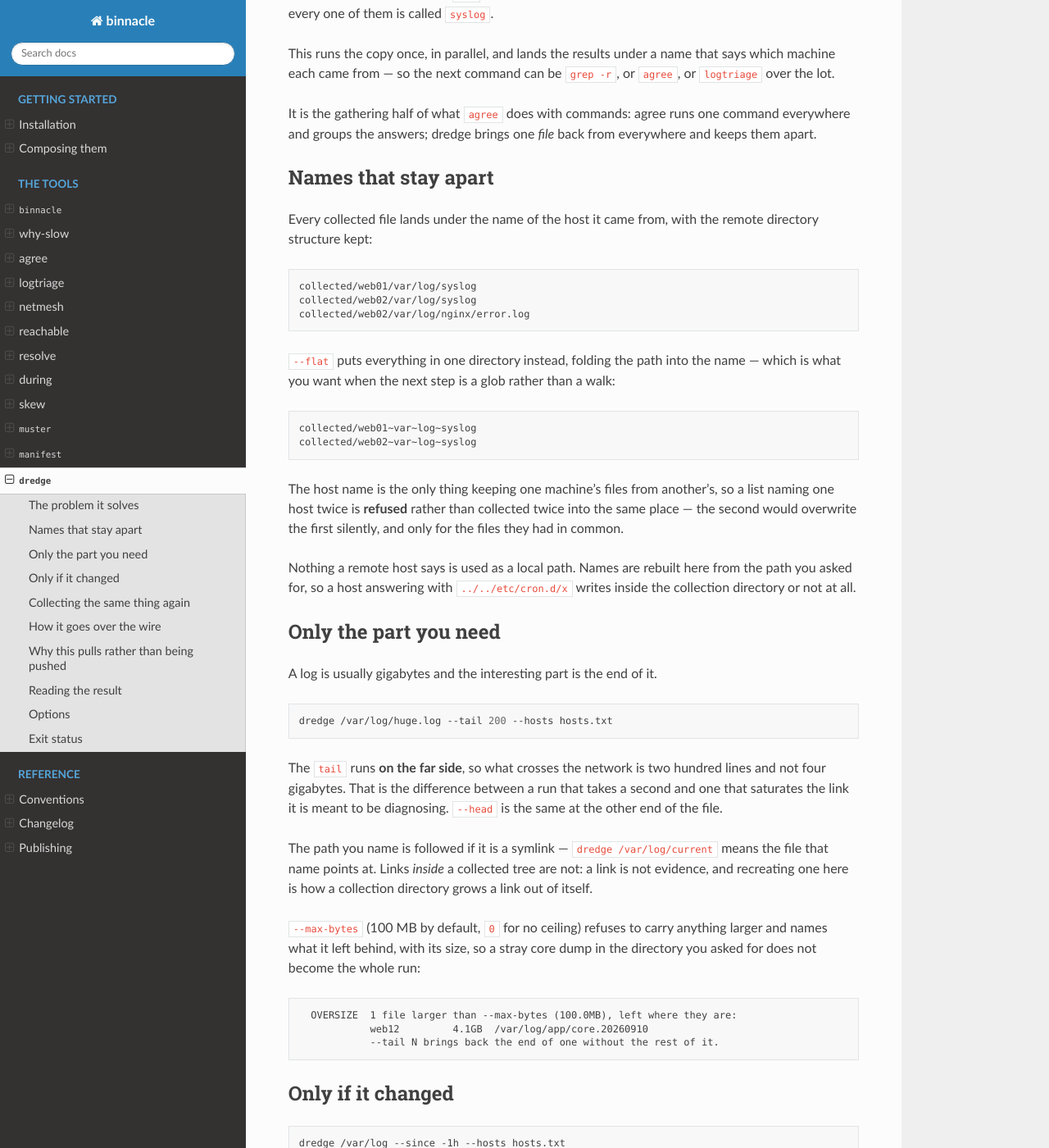
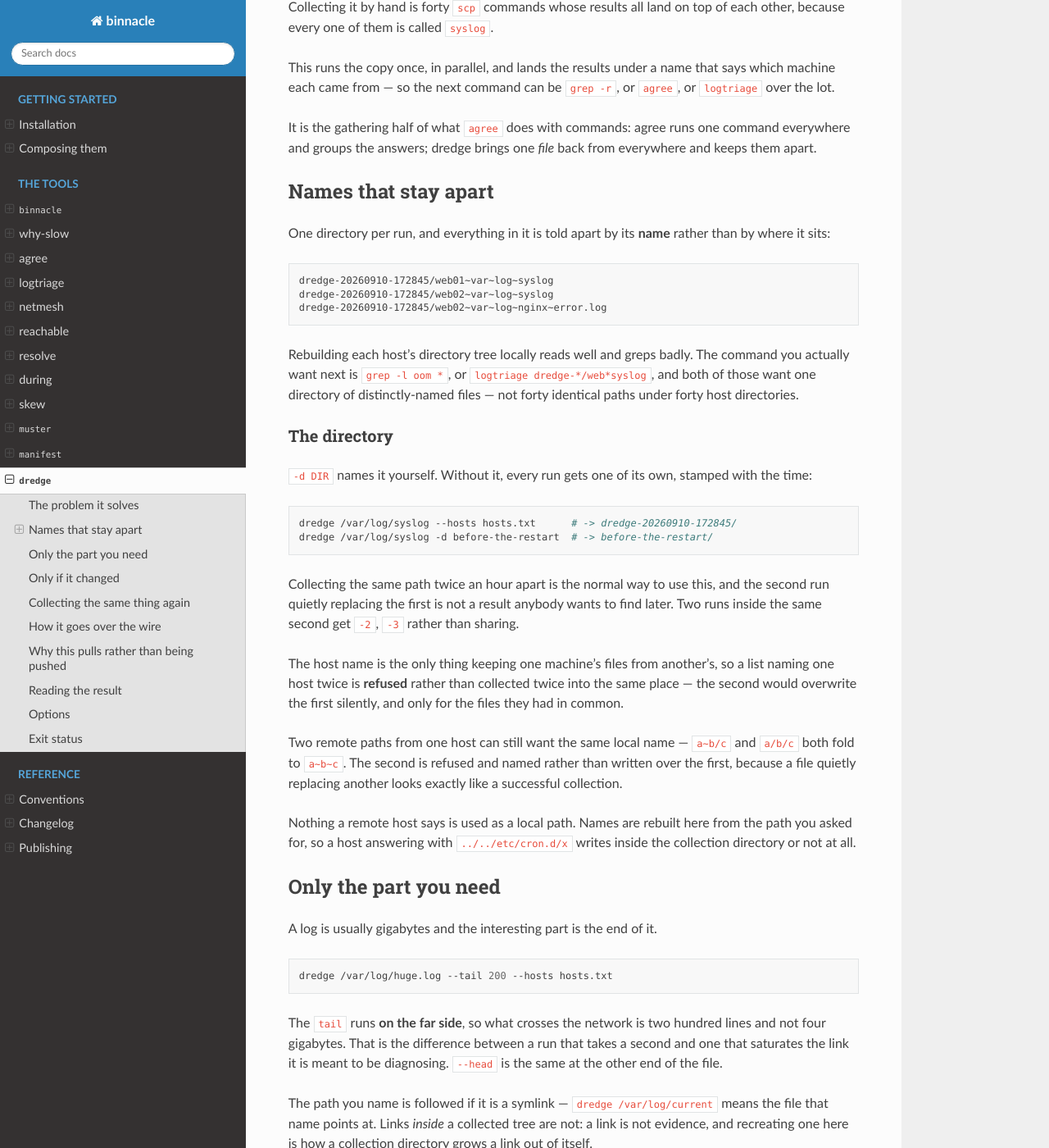
Before and after one commit to MartinGallagher-code/binnacle, a Sphinx documentation site: the page built from docs/tools/dredge.md, in a window 1280 px wide and 1400 px high, scrolled down 430 px. Shown: the whole window at 82% size. Built offline with Sphinx 7.4.7 and the Read the Docs theme 3.1.0, drawn with Linux system fonts in a browser that asks for light colours; some of the changed text lies outside the part shown.

Commit message:
dredge: one directory of named files, not a rebuilt tree
Every collected file went to collected/<host>/<the remote path>, so
forty machines produced forty identical paths under forty host
directories. That reads well and greps badly, and grepping is what
happens next: the command you actually want is `grep -l oom *`, or
`logtriage dredge-*/web*syslog`, and both want one directory whose names
tell the files apart rather than a walk.

    dredge-20260910-172845/web01~var~log~syslog
    dredge-20260910-172845/web02~var~log~nginx~error.log

-d DIR names the directory. Without it each run now gets one of its own,
stamped with the time, rather than every run landing in collected/ on
top of the last one. Collecting the same path twice an hour apart is the
normal way to use this and the second run quietly replacing the first is
not a result anybody wants to find later; two runs inside one second get
-2, -3.

--flat is gone, having selected what is now the only layout.

The collision check stays and matters more now that folding is
unconditional: `a~b/c` and `a/b/c` want the same name, and the second is
refused and reported rather than written over the first. Its advice no
longer suggests dropping --flat, which would no longer be advice.

446 tests, all passing.

Co-Authored-By: Claude Opus 5 <noreply@anthropic.com>
Claude-Session: https://claude.ai/code/session_018aVKp1gJBMueRPgkonyCux

````diff
--- a/docs/tools/dredge.md
+++ b/docs/tools/dredge.md
@@ -7,6 +7,7 @@ dredge /var/log/syslog --hosts hosts.txt          # one file from every host
 dredge /var/log/syslog --tail 200 -H 'web[01-40]' # only the last 200 lines
 dredge /etc/nginx --hosts hosts.txt               # a whole directory each
 dredge /var/log/app.log --since -1h --append      # only what changed, added on
+dredge /var/log/syslog -d today --hosts hosts.txt # into a directory you name
 ```
 
 ## The problem it solves
@@ -25,27 +26,45 @@ back from everywhere and keeps them apart.
 
 ## Names that stay apart
 
-Every collected file lands under the name of the host it came from, with the
-remote directory structure kept:
+One directory per run, and everything in it is told apart by its **name**
+rather than by where it sits:
 
 ```text
-collected/web01/var/log/syslog
-collected/web02/var/log/syslog
-collected/web02/var/log/nginx/error.log
+dredge-20260910-172845/web01~var~log~syslog
+dredge-20260910-172845/web02~var~log~syslog
+dredge-20260910-172845/web02~var~log~nginx~error.log
 ```
 
-`--flat` puts everything in one directory instead, folding the path into the
-name — which is what you want when the next step is a glob rather than a walk:
+Rebuilding each host's directory tree locally reads well and greps badly. The
+command you actually want next is `grep -l oom *`, or `logtriage
+dredge-*/web*syslog`, and both of those want one directory of
+distinctly-named files — not forty identical paths under forty host
+directories.
 
-```text
-collected/web01~var~log~syslog
-collected/web02~var~log~syslog
+### The directory
+
+`-d DIR` names it yourself. Without it, every run gets one of its own,
+stamped with the time:
+
+```bash
+dredge /var/log/syslog --hosts hosts.txt      # -> dredge-20260910-172845/
+dredge /var/log/syslog -d before-the-restart  # -> before-the-restart/
 ```
+
+Collecting the same path twice an hour apart is the normal way to use this,
+and the second run quietly replacing the first is not a result anybody wants
+to find later. Two runs inside the same second get `-2`, `-3` rather than
+sharing.
 
 The host name is the only thing keeping one machine's files from another's, so
 a list naming one host twice is **refused** rather than collected twice into
 the same place — the second would overwrite the first silently, and only for
 the files they had in common.
+
+Two remote paths from one host can still want the same local name — `a~b/c`
+and `a/b/c` both fold to `a~b~c`. The second is refused and named rather than
+written over the first, because a file quietly replacing another looks exactly
+like a successful collection.
 
 Nothing a remote host says is used as a local path. Names are rebuilt here
 from the path you asked for, so a host answering with `../../etc/cron.d/x`
@@ -160,15 +179,9 @@ a host that goes quiet halfway through is one row in the report rather than a
 run that never returns. Each host's ssh gets a session of its own, so ending
 one takes anything the remote command left holding the connection with it.
 
-Under `--flat` two remote paths can want one local name — `a~b/c` and `a/b/c`
-both fold to `a~b~c`. The second is **refused rather than written over**,
-because a file quietly replacing another looks exactly like a successful
-collection:
-
 ```text
   COLLISION 1 file folded onto a name already taken and was left behind:
             web03        ./a/b/c
-            --flat folds / into ~; drop it to keep the tree and the names apart.
 ```
 
 ## Why this pulls rather than being pushed
@@ -199,13 +212,13 @@ the connection already open.
 
 ```text
 dredge -- /var/log/syslog   [tail 200]
-        38 files from 38 of 40 hosts, 1.2MB in 2.4s -> collected/
+        38 files from 38 of 40 hosts, 1.2MB in 2.4s -> dredge-20260910-172845/
 
   UNREACHABLE db07: connect to host db07 port 22: Connection timed out
   MISSING     web31: no such path
 
-  collected/web01/var/log/syslog
-  collected/web02/var/log/syslog
+  dredge-20260910-172845/web01~var~log~syslog
+  dredge-20260910-172845/web02~var~log~syslog
   ... and 36 more
 ```
 
@@ -220,8 +233,7 @@ back.
 |---|---|
 | `-H, --host TOKEN` | hosts, repeatable; ranges expand (`web[01-40]`) |
 | `--hosts FILE` | a server list — [`reachable`](reachable.md)'s output works, its comments included |
-| `-d, --dir DIR` | where collected files land (default `collected`) |
-| `--flat` | one directory, the host in each name |
+| `-d, --dir DIR` | where collected files land (default: a `dredge-<timestamp>` of this run's own) |
 | `--head N` / `--tail N` | only that many lines, cut on the far side |
 | `--since T` | only files modified since T |
 | `--append` / `--prepend` | add to what is here rather than replacing it |
````
Also changed, not shown: CHANGELOG.md (+24 -0 lines), 2 other files.
